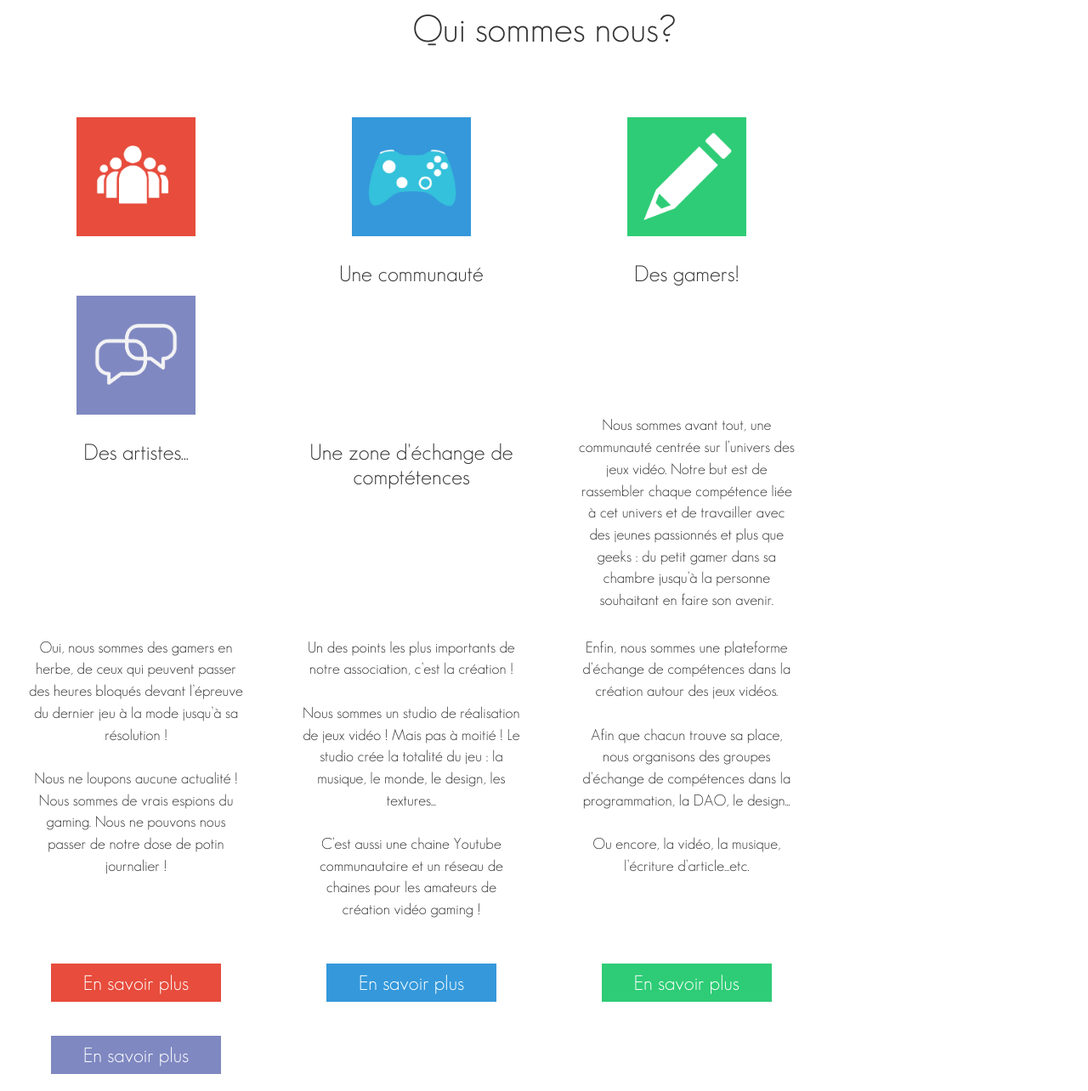
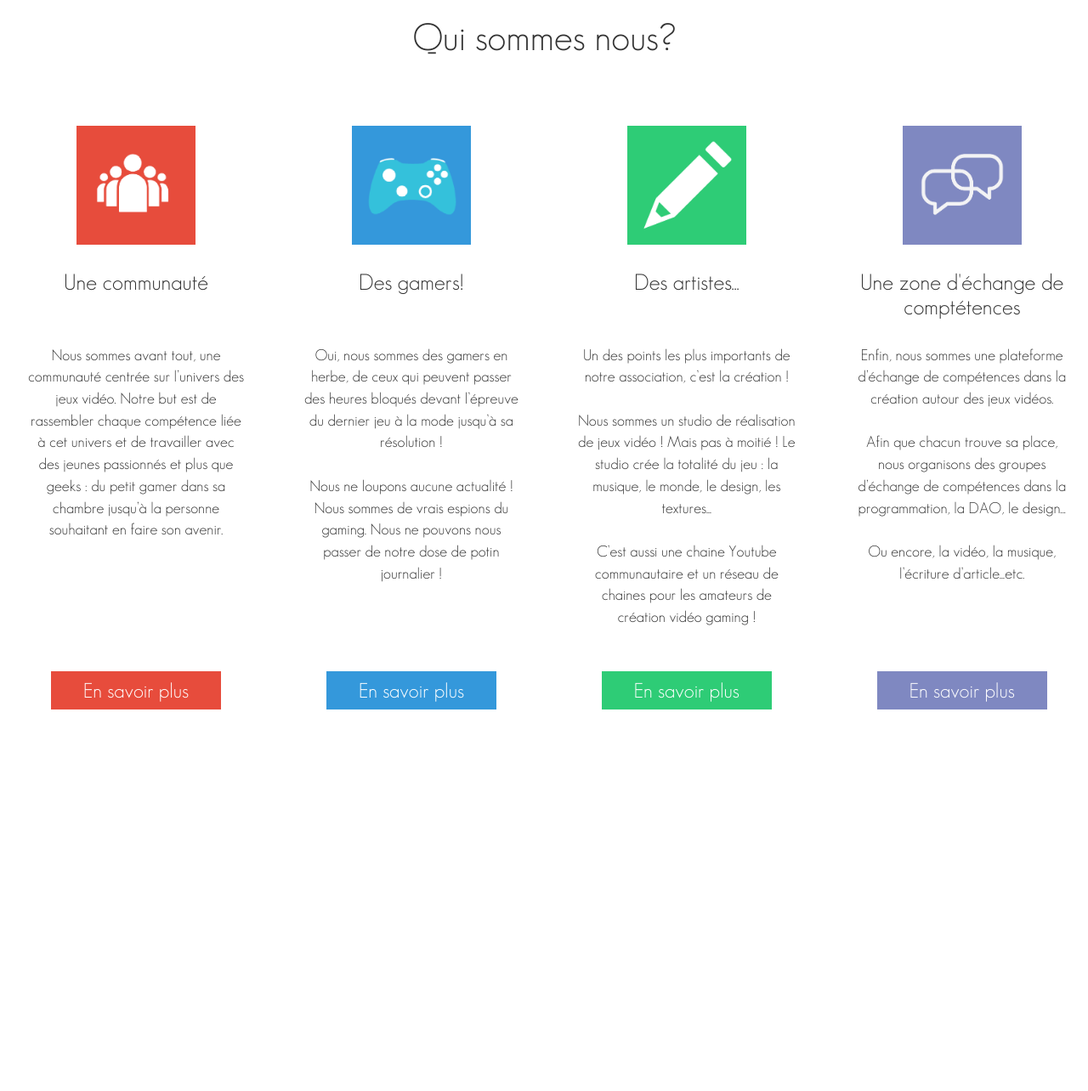
Before and after one commit to Pitcholine16/MGS-Website, a PHP site: page /home.php in a window 1280 px wide; the page is wider, and only the part inside the window is pictured. Shown: the part 120-1404 px from the top of that part at 85% size. After the commit the page ends 955 px from the top of that part, so only its background shows below. Run offline with PHP 8.4, Linux system fonts and the light colour scheme.

Commit message:
Mise en place d’une solution pour éviter la déformation de la page quand la fenêtre est réduite. Nettoyage du code CSS. Petit changement de formatage. Prêt pour la révision du patron :)

```diff
--- a/style_home.css
+++ b/style_home.css
@@ -1,7 +1,14 @@
 @font-face
 {
     font-family: monarch_font;
-    src: url('monarch_font.ttf')
+    src: url('monarch_font.ttf');
+}
+
+.main_wrapper
+{
+    margin-left:auto;
+    margin-right:auto;
+    width: 1400px;
 }
 
 .main_wrapper img
@@ -25,7 +32,7 @@
 .main_wrapper h1
 {
     text-align: center;
-    margin-top: 10px;
+    margin-top: 20px;
     vertical-align: center;
     font-family: monarch_font;
     font-weight: normal;
@@ -70,22 +77,22 @@
     text-align: center;
 }
 
-.main_wrapper .rouge
+.rouge
 {
     background-color: rgb(231,76,60);
 }
 
-.main_wrapper .bleu
+.bleu
 {
     background-color: rgb(52,152,219);
 }
 
-.main_wrapper .vert
+.vert
 {
     background-color: rgb(46,204,118);
 }
 
-.main_wrapper .violet
+.violet
 {
     background-color: rgb(127,136,193);
 }
```
